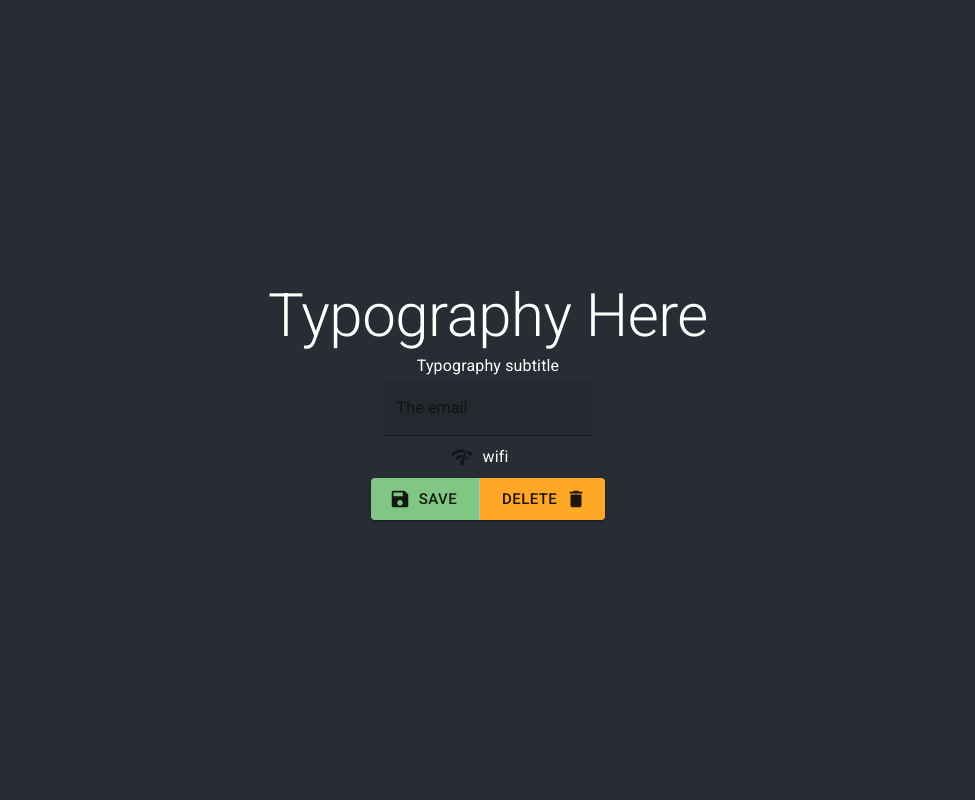
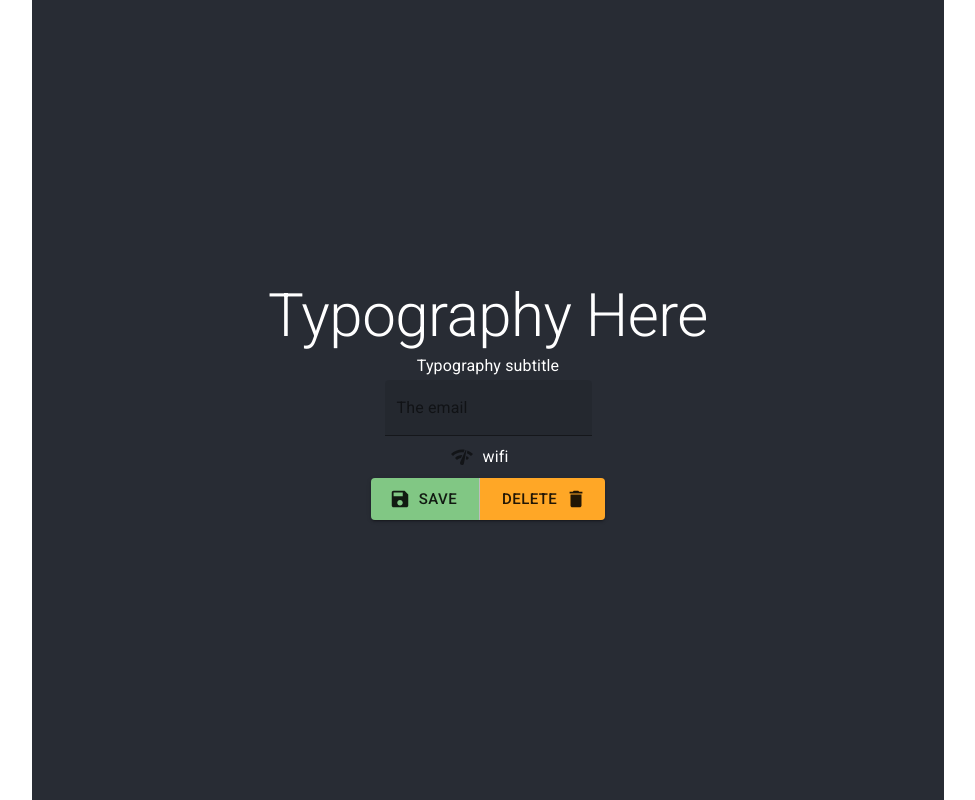
Before and after one commit to argun8394/styling_components, a React (Create React App) app: page / in a window 1280 px wide. Shown: the whole page, without its empty margins (152-1127 px from the left). Built offline with nearby package versions, Linux system fonts and the light colour scheme.

Commit message:
m-ui container using

```diff
--- a/src/App.js
+++ b/src/App.js
@@ -5,21 +5,24 @@ import './App.css';
 import Buttons from './components/material-ui/buttons/Buttons';
 import CheckBoxComp from './components/material-ui/checkbox/CheckBoxComp';
 import TextFieldComp from './components/material-ui/text-field/TextFieldComp';
-import {ThemeProvider, createTheme} from '@material-ui/core/styles';
+import { ThemeProvider, createTheme } from '@material-ui/core/styles';
 import { orange, green } from '@material-ui/core/colors';
 import TypographyComp from './components/material-ui/typography/TypographyComp';
+import Wrapper from './components/material-ui/wrapper/Wrapper'
 
 const theme = createTheme({ /*Tema değişikliklerini gönderdik */
   palette: {
     primary: {
-      main:orange[400]
+      main: orange[400]
     },
     secondary: {
       main: green[300]
     },
     typography: {/*Typography nin stillemesini istediğimiz şekilde */
-      h2: {fontSize:38,
-      padding:2},
+      h2: {
+        fontSize: 38,
+        padding: 2
+      },
       subtitle1: {
         marginBottom: 10
       }
@@ -30,20 +33,22 @@ const theme = createTheme({ /*Tema değişikliklerini gönderdik */
 function App() {
   return (
     <ThemeProvider theme={theme}>{/*Tema değişikliği yapmamız için ana componenti themeProvider ile sarmallayarak uyguladık */}
+      <Wrapper>
         <div className="App">
           <header className="App-header">
             {/* <h1>Styled Components & Material-UI</h1> */}
             {/* <Button>Click me</Button>
      <Button primary>Second</Button> */}
             {/*<StyledComponents/>{/*App.js kalabalık olmaması açısından yukarıdaki kullanım yerine bu kullanım tercih edilmelidir */}
-     <TypographyComp/>
-     <TextFieldComp/>
-     <CheckBoxComp/>
-     <Buttons/>
+            <TypographyComp />
+            <TextFieldComp />
+            <CheckBoxComp />
+            <Buttons />
 
 
           </header>
         </div>
+      </Wrapper>
     </ThemeProvider>
   );
 }
--- /dev/null
+++ b/src/components/material-ui/wrapper/Wrapper.js
@@ -0,0 +1,12 @@
+import React from 'react';
+import Container from '@material-ui/core/Container/Container';
+
+const Wrapper = ({ children }) => {
+    return (
+        <Container maxWidth="md">
+            {children}
+        </Container>
+    );
+};
+
+export default Wrapper;
```
Lines whose indentation alone changed are shown as unchanged.
